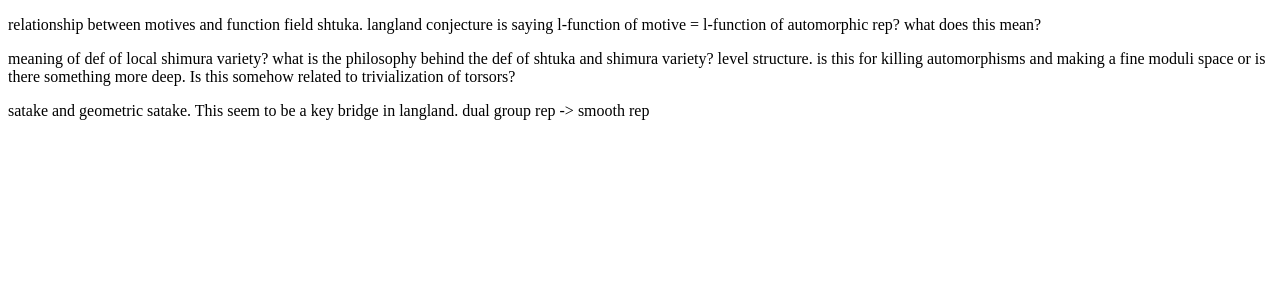
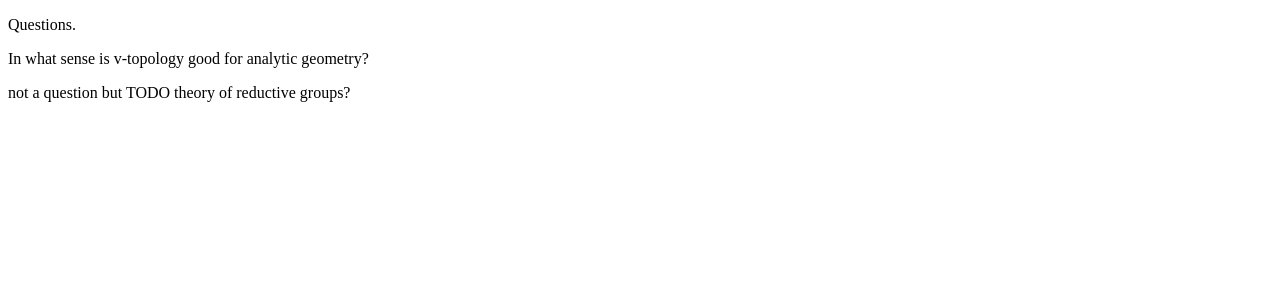
Before and after one commit to alchan00/alchan00.github.io, a Jekyll site: the page built from questions/index.md, in a window 1280 px wide. Shown: the top 300 px of the page. Built offline with Jekyll 4.4.1, drawn with Linux system fonts in a browser that asks for light colours; our own code applies the rules of GitHub Pages for plain Markdown files.

Commit message:
Update index.md

```diff
--- a/questions/index.md
+++ b/questions/index.md
@@ -1,8 +1,10 @@
+Questions.
 
-relationship between motives and function field shtuka.
-langland conjecture is saying l-function of motive = l-function of automorphic rep? what does this mean?
+In what sense is v-topology good for analytic geometry?
 
-meaning of def of local shimura variety? what is the philosophy behind the def of shtuka and shimura variety?
-level structure. is this for killing automorphisms and making a fine moduli space or is there something more deep. Is this somehow related to trivialization of torsors?
 
-satake and geometric satake. This seem to be a key bridge in langland. dual group rep -> smooth rep
+
+
+
+not a question but TODO
+theory of reductive groups?
```
